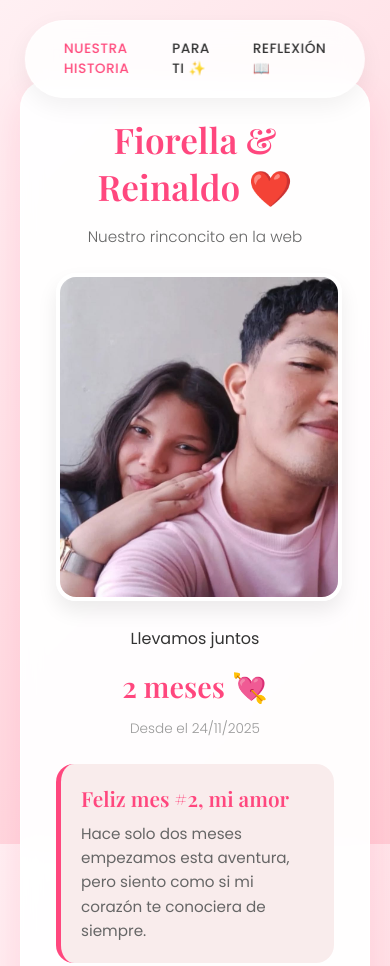
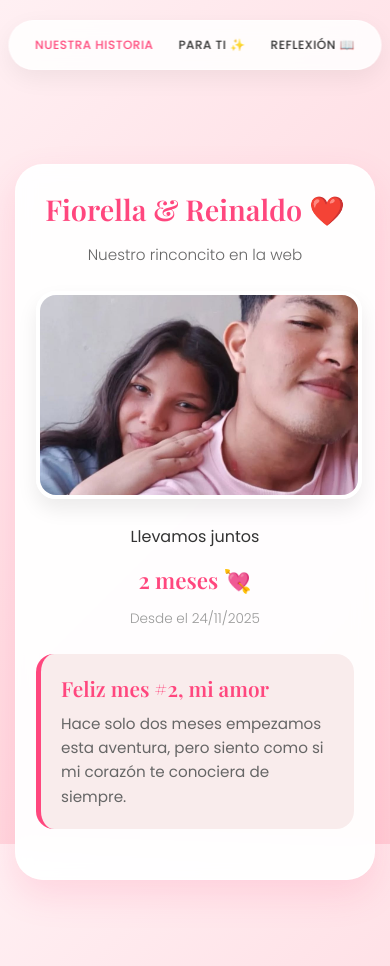
Before and after one commit to reynal240212/Nuestro-Lugar-en-la-Web-, a plain HTML site: page index.html in a window 390 px wide. Shown: the top 966 px of the page. Drawn offline with nearby package versions, Linux system fonts and the light colour scheme; a web font is replaced by a local one.

Commit message:
Añadida responsividad para móviles (media queries)

```diff
--- a/style.css
+++ b/style.css
@@ -260,3 +260,70 @@ h1, h2, h3 {
   line-height: 1;
   margin-right: 8px;
 }
+
+/* --- RESPONSIVIDAD (Media Queries) --- */
+@media (max-width: 768px) {
+  .section-container {
+    padding: 100px 15px 40px 15px;
+  }
+
+  .card, .reflection-card {
+    padding: 25px 20px;
+  }
+
+  .card-header h1 {
+    font-size: 1.8rem;
+  }
+
+  .card-header h2 {
+    font-size: 1.6rem;
+  }
+
+  .photo-container {
+    height: 250px;
+  }
+
+  .gallery-container {
+    grid-template-columns: 1fr;
+    gap: 15px;
+  }
+
+  .gallery-container img {
+    height: 250px;
+  }
+
+  .icon-header {
+    font-size: 2.5rem;
+  }
+
+  .support-title {
+    font-size: 1.6rem;
+  }
+}
+
+@media (max-width: 480px) {
+  .navbar {
+    width: 90%;
+    padding: 10px;
+    gap: 5px;
+    justify-content: center;
+    flex-wrap: wrap;
+  }
+
+  .navbar a {
+    font-size: 0.75rem;
+    padding: 5px 10px;
+  }
+
+  .counter {
+    font-size: 1.4rem;
+  }
+
+  .reflection-text {
+    font-size: 0.95rem;
+  }
+
+  .photo-container, .gallery-container img {
+    height: 200px;
+  }
+}
```
